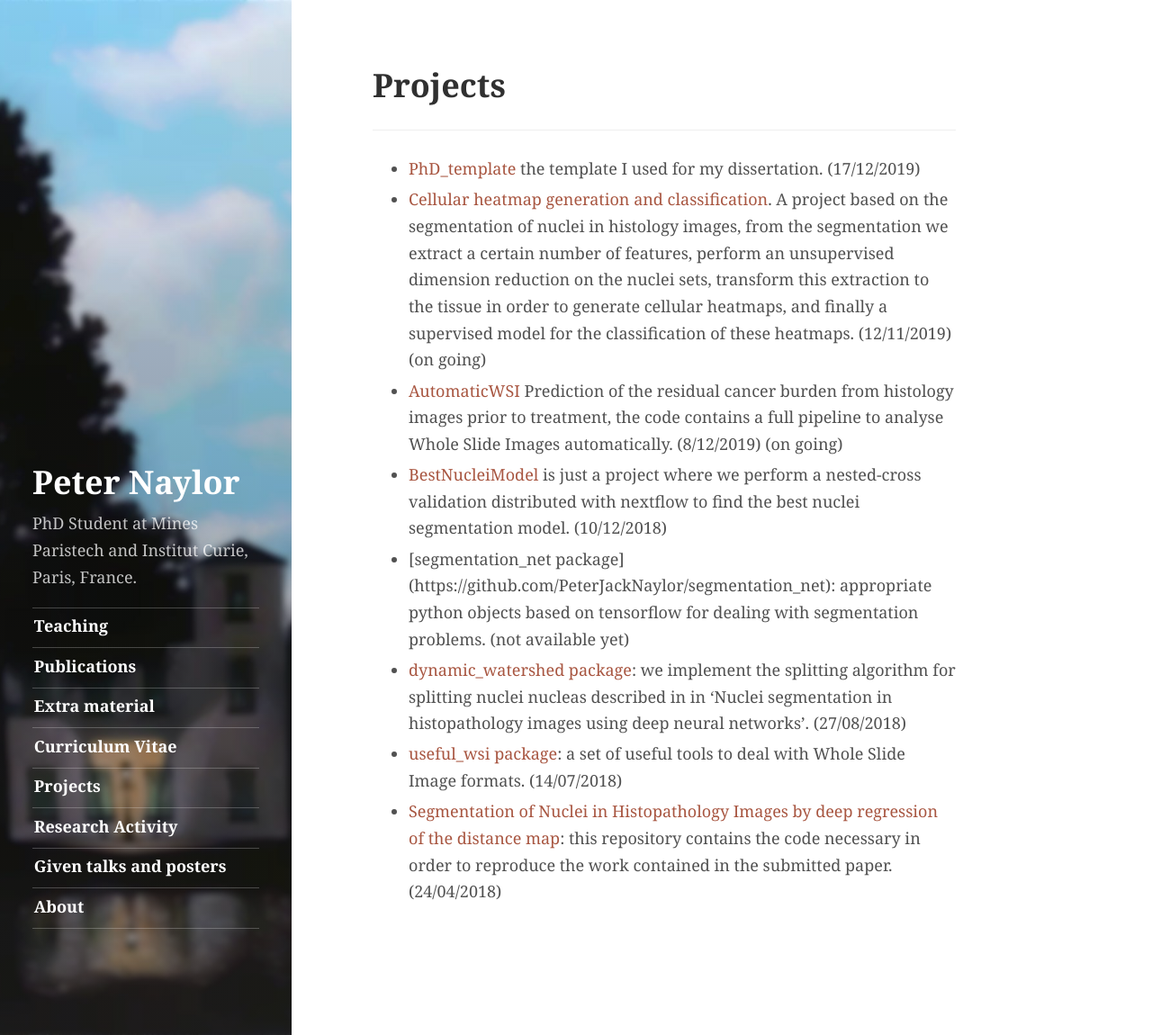
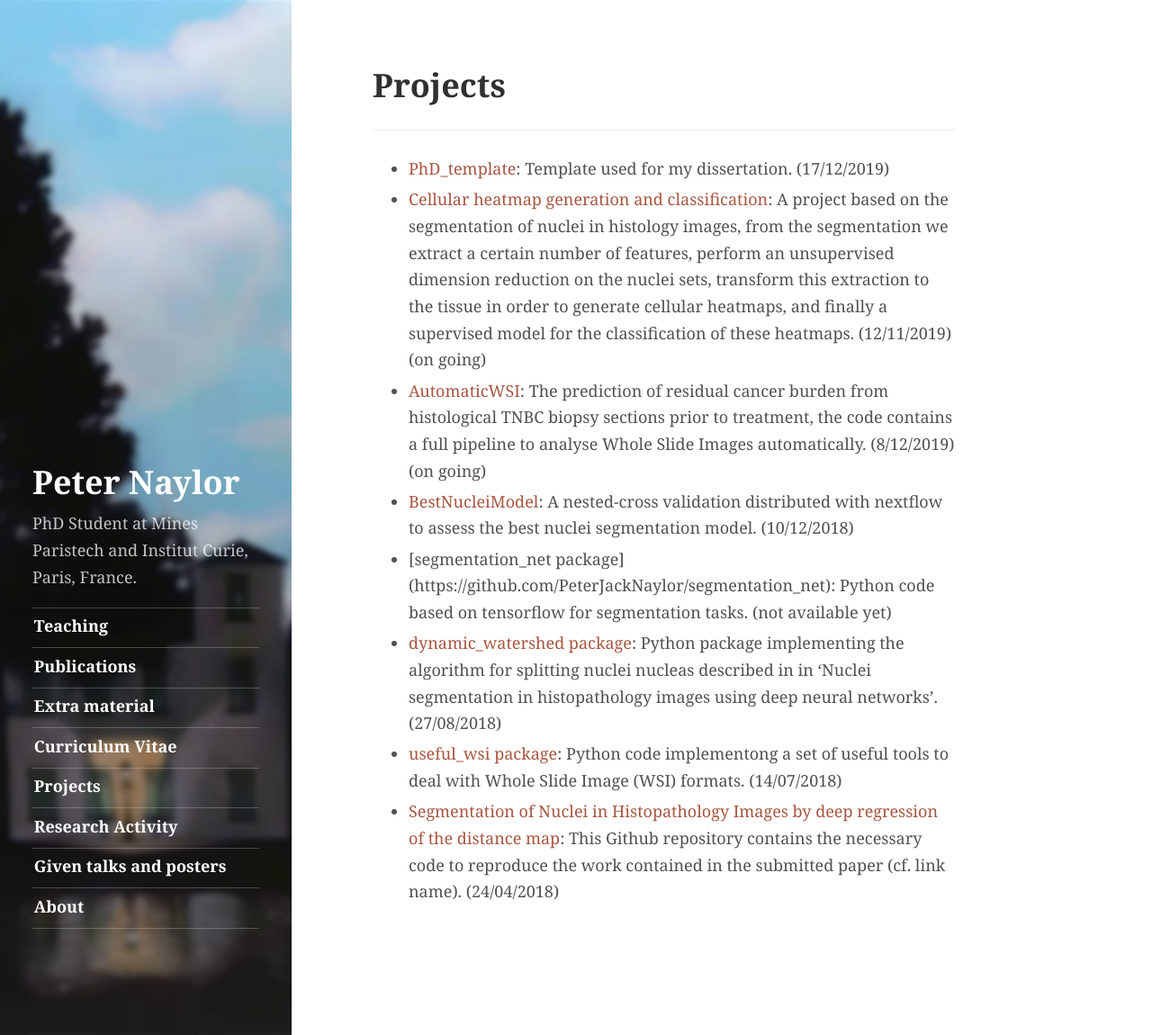
Before and after one commit to PeterJackNaylor/PeterJackNaylor.github.io, a Jekyll site: the page built from tag/Projects.md, in a window 1280 px wide and 1150 px high. Shown: the whole window at 90% size. Built offline with Jekyll 4.4.1, drawn with Linux system fonts in a browser that asks for light colours.

Commit message:
uniforming style for projects

```diff
--- a/tag/Projects.md
+++ b/tag/Projects.md
@@ -6,11 +6,11 @@ title: Projects
 description: >
    Here are different projects I have contributed to:
 ---
-- [PhD_template](https://github.com/PeterJackNaylor/my_phd_template) the template I used for my dissertation. (17/12/2019)
-- [Cellular heatmap generation and classification](https://github.com/PeterJackNaylor/CellularHeatmaps). A project based on the segmentation of nuclei in histology images, from the segmentation we extract a certain number of features, perform an unsupervised dimension reduction on the nuclei sets, transform this extraction to the tissue in order to generate cellular heatmaps, and finally a supervised model for the classification of these heatmaps. (12/11/2019) (on going)
-- [AutomaticWSI](https://github.com/PeterJackNaylor/AutomaticWSI) Prediction of the residual cancer burden from histology images prior to treatment, the code contains a full pipeline to analyse Whole Slide Images automatically. (8/12/2019) (on going)
-- [BestNucleiModel](https://github.com/PeterJackNaylor/BestNucleiModel) is just a project where we perform a nested-cross validation distributed with nextflow to find the best nuclei segmentation model.  (10/12/2018)
-- [segmentation_net package] (https://github.com/PeterJackNaylor/segmentation_net): appropriate python objects based on tensorflow for dealing with segmentation problems. (not available yet)
-- [dynamic_watershed package](https://github.com/PeterJackNaylor/dynamic_watershed): we implement the splitting algorithm for splitting nuclei nucleas described in in 'Nuclei segmentation in histopathology images using deep neural networks'. (27/08/2018)
-- [useful_wsi package](https://github.com/PeterJackNaylor/useful_wsi): a set of useful tools to deal with Whole Slide Image formats. (14/07/2018)
-- [Segmentation of Nuclei in Histopathology Images by deep regression of the distance map](https://github.com/PeterJackNaylor/DRFNS):  this repository contains the code necessary in order to reproduce the work contained in the submitted paper. (24/04/2018)
+- [PhD_template](https://github.com/PeterJackNaylor/my_phd_template): Template used for my dissertation. (17/12/2019)
+- [Cellular heatmap generation and classification](https://github.com/PeterJackNaylor/CellularHeatmaps): A project based on the segmentation of nuclei in histology images, from the segmentation we extract a certain number of features, perform an unsupervised dimension reduction on the nuclei sets, transform this extraction to the tissue in order to generate cellular heatmaps, and finally a supervised model for the classification of these heatmaps. (12/11/2019) (on going)
+- [AutomaticWSI](https://github.com/PeterJackNaylor/AutomaticWSI): The prediction of residual cancer burden from histological TNBC biopsy sections prior to treatment, the code contains a full pipeline to analyse Whole Slide Images automatically. (8/12/2019) (on going)
+- [BestNucleiModel](https://github.com/PeterJackNaylor/BestNucleiModel): A nested-cross validation distributed with nextflow to assess the best nuclei segmentation model.  (10/12/2018)
+- [segmentation_net package] (https://github.com/PeterJackNaylor/segmentation_net): Python code based on tensorflow for segmentation tasks. (not available yet)
+- [dynamic_watershed package](https://github.com/PeterJackNaylor/dynamic_watershed): Python package implementing the algorithm for splitting nuclei nucleas described in in 'Nuclei segmentation in histopathology images using deep neural networks'. (27/08/2018)
+- [useful_wsi package](https://github.com/PeterJackNaylor/useful_wsi): Python code implementong a set of useful tools to deal with Whole Slide Image (WSI) formats. (14/07/2018)
+- [Segmentation of Nuclei in Histopathology Images by deep regression of the distance map](https://github.com/PeterJackNaylor/DRFNS):  This Github repository contains the necessary code to reproduce the work contained in the submitted paper (cf. link name). (24/04/2018)
```
